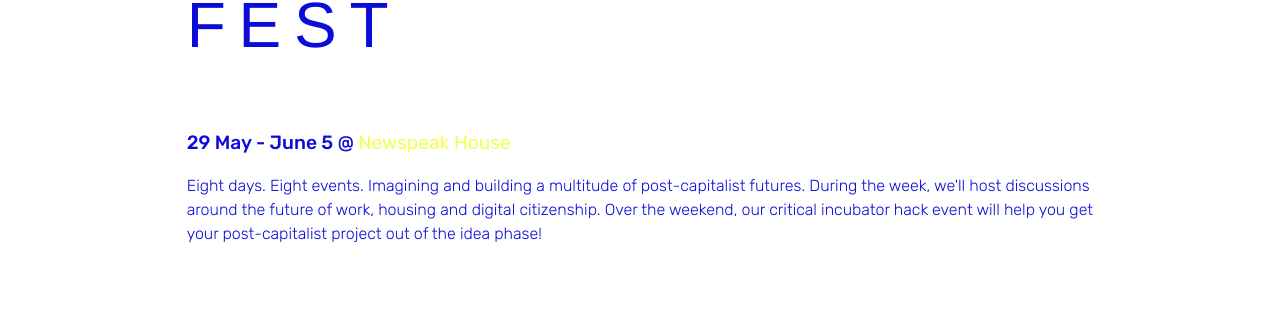
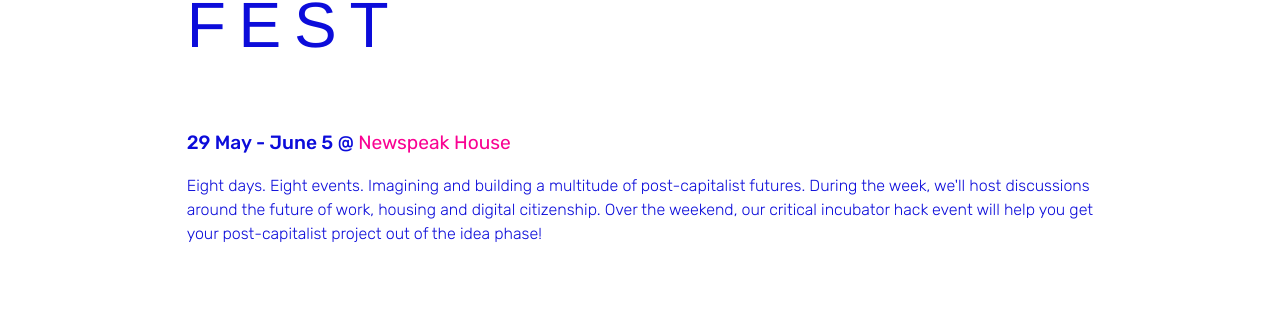
Before and after one commit to alternativefuturesfest/alternativefuturesfest, a Jekyll site: the page built from index.html, in a window 1280 px wide. Shown: the part 343-668 px from the top of the page. Built offline with Jekyll 4.4.1, drawn with Linux system fonts in a browser that asks for light colours; nearby versions of some CDN libraries.

Commit message:
link color

```diff
--- a/css/main-aff.css
+++ b/css/main-aff.css
@@ -6,7 +6,7 @@ body {
   }
 
 body a {
-	color: #F4FF52;
+	color: rgba(249, 2, 146, 1.0);
 	font-weight: 400;
 
 }
@@ -29,20 +29,6 @@ footer {
 	color: white;
 }
 
-
-button {
-	background-color: rgba(249, 2, 146, 1.0);
-	height: 50px;
-	width: 220px;
-	border-radius: 3px;
-	border:none;
-	color: white;
-	font-weight: 400;
-}
-
-button a {
-	color: white;
-}
 
 .bg-start-aff {
 	color: #0C0CDA;
```
